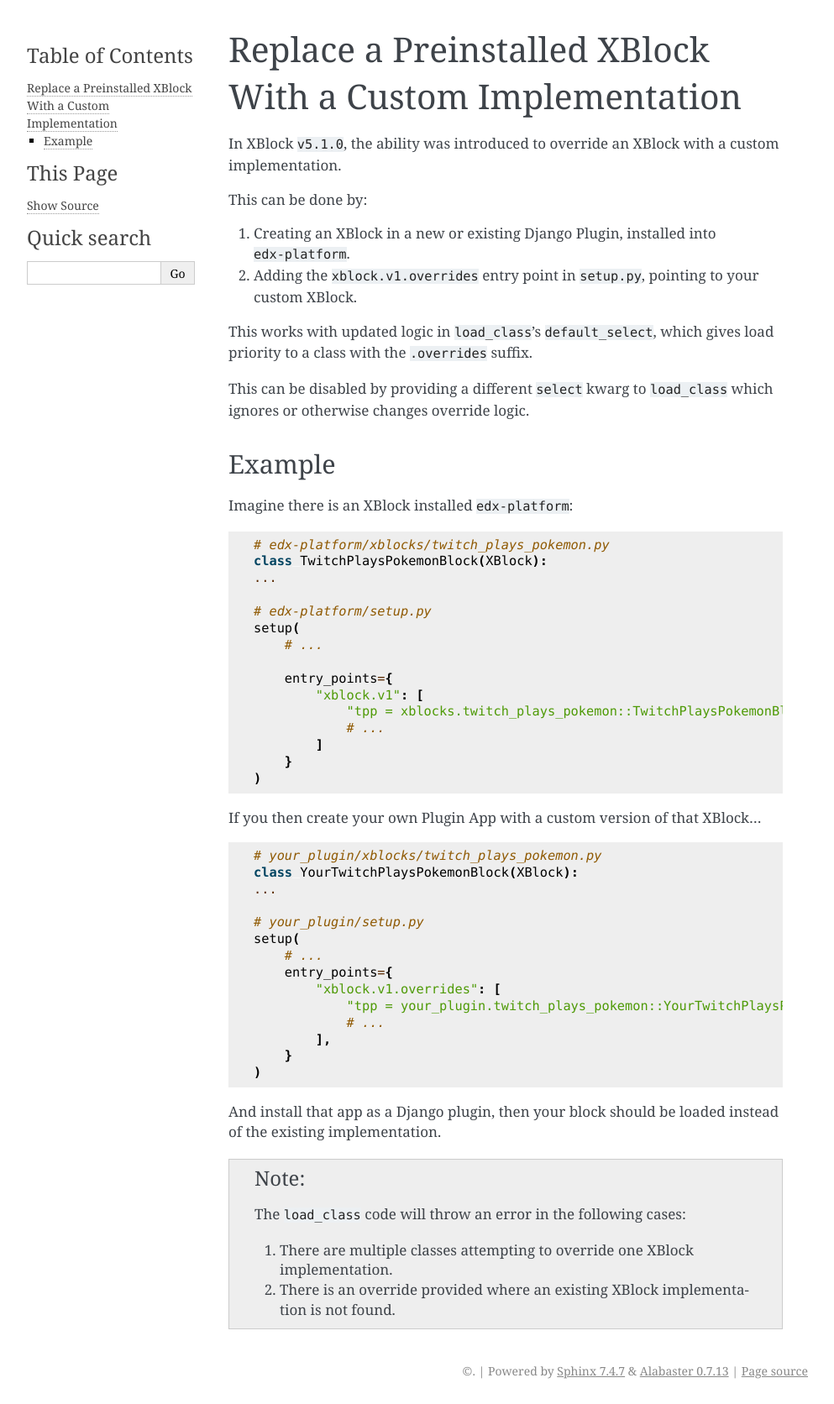
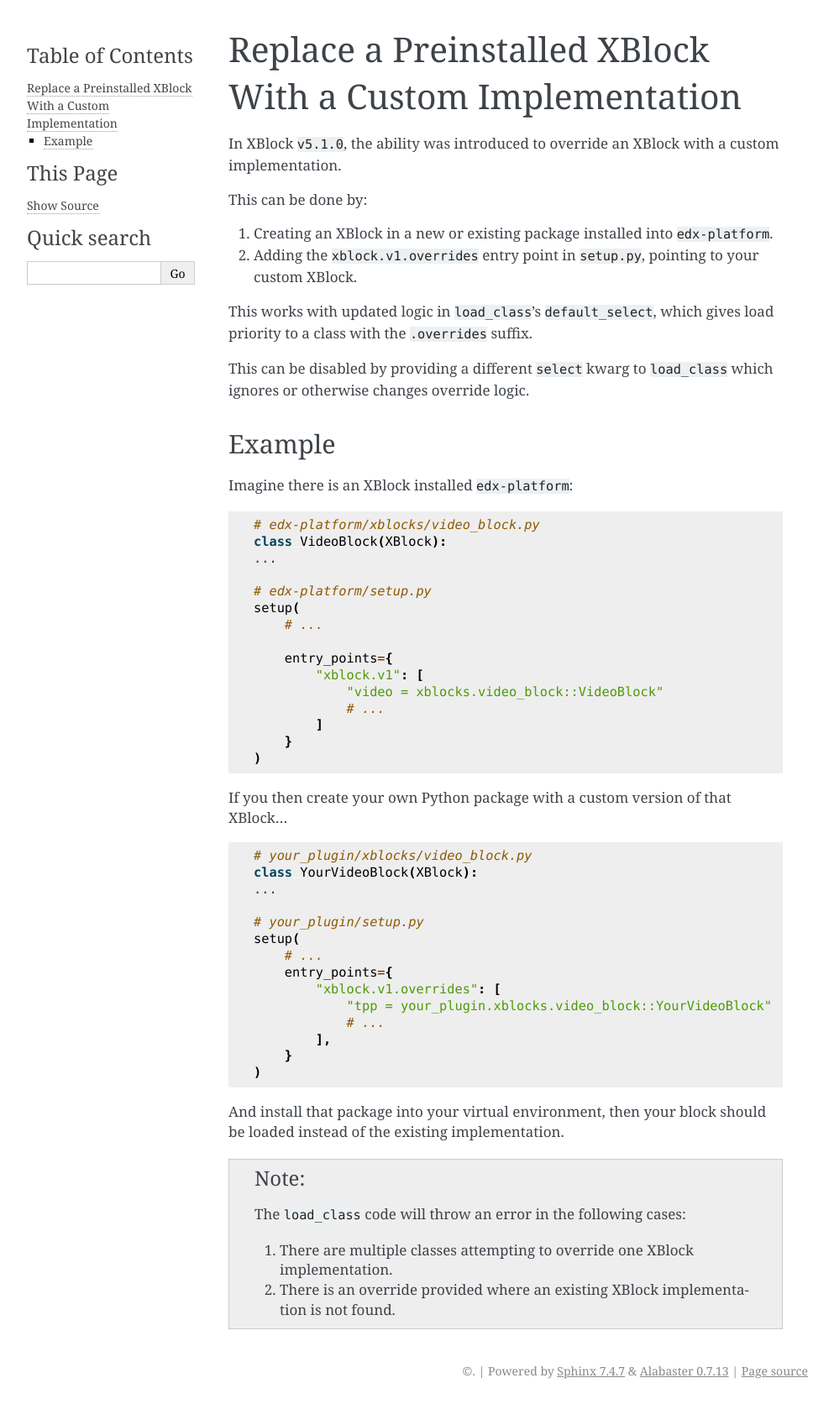
Before and after one commit to openedx/XBlock, a Sphinx documentation site: the page built from docs/xblock-tutorial/edx_platform/overrides.rst, in a window 1280 px wide. Shown: the whole page at 84% size, without its empty margins (148-1141 px from the left). Built offline with Sphinx 7.4.7, drawn with Linux system fonts in a browser that asks for light colours; the version number is read from the project's files by our own code.

Commit message:
docs: update documentation

```diff
--- a/docs/xblock-tutorial/edx_platform/overrides.rst
+++ b/docs/xblock-tutorial/edx_platform/overrides.rst
@@ -9,7 +9,7 @@ implementation.
 
 This can be done by:
 
-1. Creating an XBlock in a new or existing Django Plugin, installed into ``edx-platform``.
+1. Creating an XBlock in a new or existing package installed into ``edx-platform``.
 
 2. Adding the ``xblock.v1.overrides`` entry point in ``setup.py``, pointing to your
    custom XBlock.
@@ -28,8 +28,8 @@ Imagine there is an XBlock installed ``edx-platform``:
 
 .. code:: python
 
-    # edx-platform/xblocks/twitch_plays_pokemon.py
-    class TwitchPlaysPokemonBlock(XBlock):
+    # edx-platform/xblocks/video_block.py
+    class VideoBlock(XBlock):
     ...
 
     # edx-platform/setup.py
@@ -38,18 +38,18 @@ Imagine there is an XBlock installed ``edx-platform``:
 
         entry_points={
             "xblock.v1": [
-                "tpp = xblocks.twitch_plays_pokemon::TwitchPlaysPokemonBlock"
+                "video = xblocks.video_block::VideoBlock"
                 # ...
             ]
         }
     )
 
-If you then create your own Plugin App with a custom version of that XBlock...
+If you then create your own Python package with a custom version of that XBlock...
 
 .. code:: python
 
-    # your_plugin/xblocks/twitch_plays_pokemon.py
-    class YourTwitchPlaysPokemonBlock(XBlock):
+    # your_plugin/xblocks/video_block.py
+    class YourVideoBlock(XBlock):
     ...
 
     # your_plugin/setup.py
@@ -57,14 +57,14 @@ If you then create your own Plugin App with a custom version of that XBlock...
         # ...
         entry_points={
             "xblock.v1.overrides": [
-                "tpp = your_plugin.twitch_plays_pokemon::YourTwitchPlaysPokemonBlock"
+                "tpp = your_plugin.xblocks.video_block::YourVideoBlock"
                 # ...
             ],
         }
     )
 
-And install that app as a Django plugin, then your block should be loaded instead of the
-existing implementation.
+And install that package into your virtual environment, then your block should be
+loaded instead of the existing implementation.
 
 .. note::
 
```
